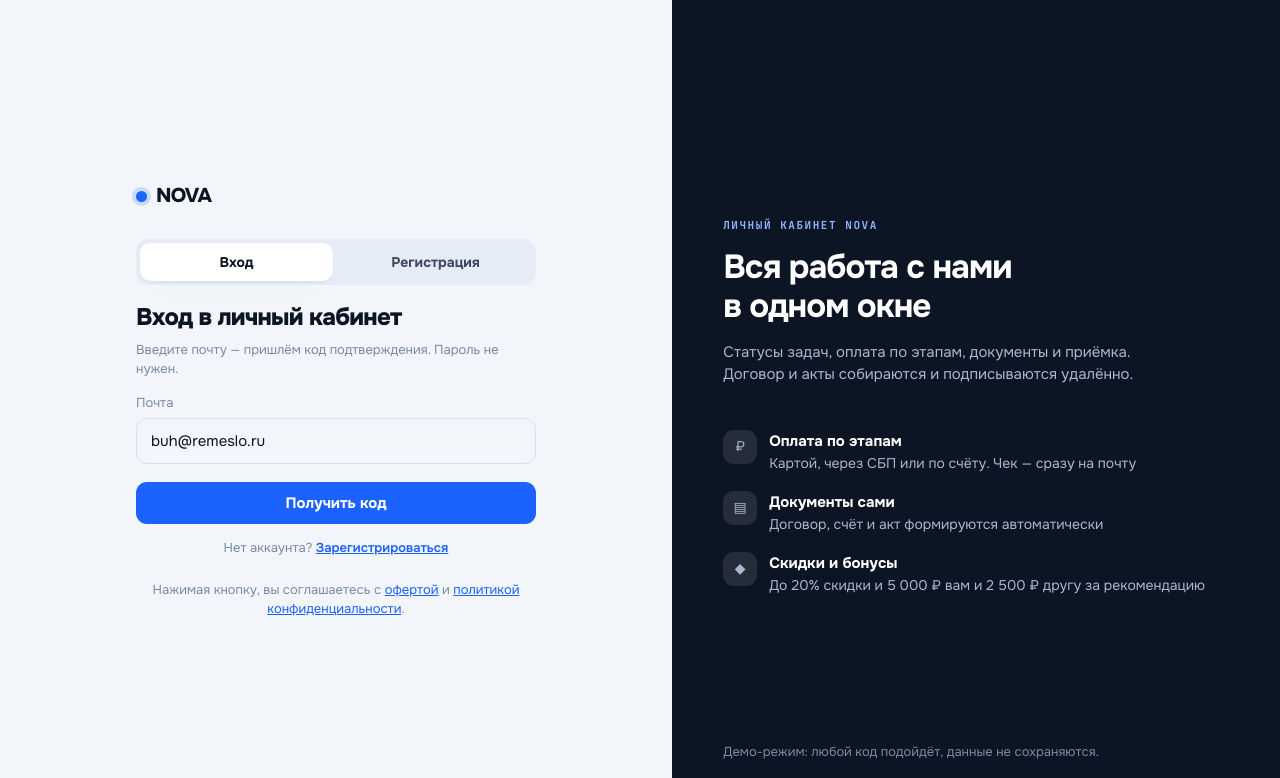
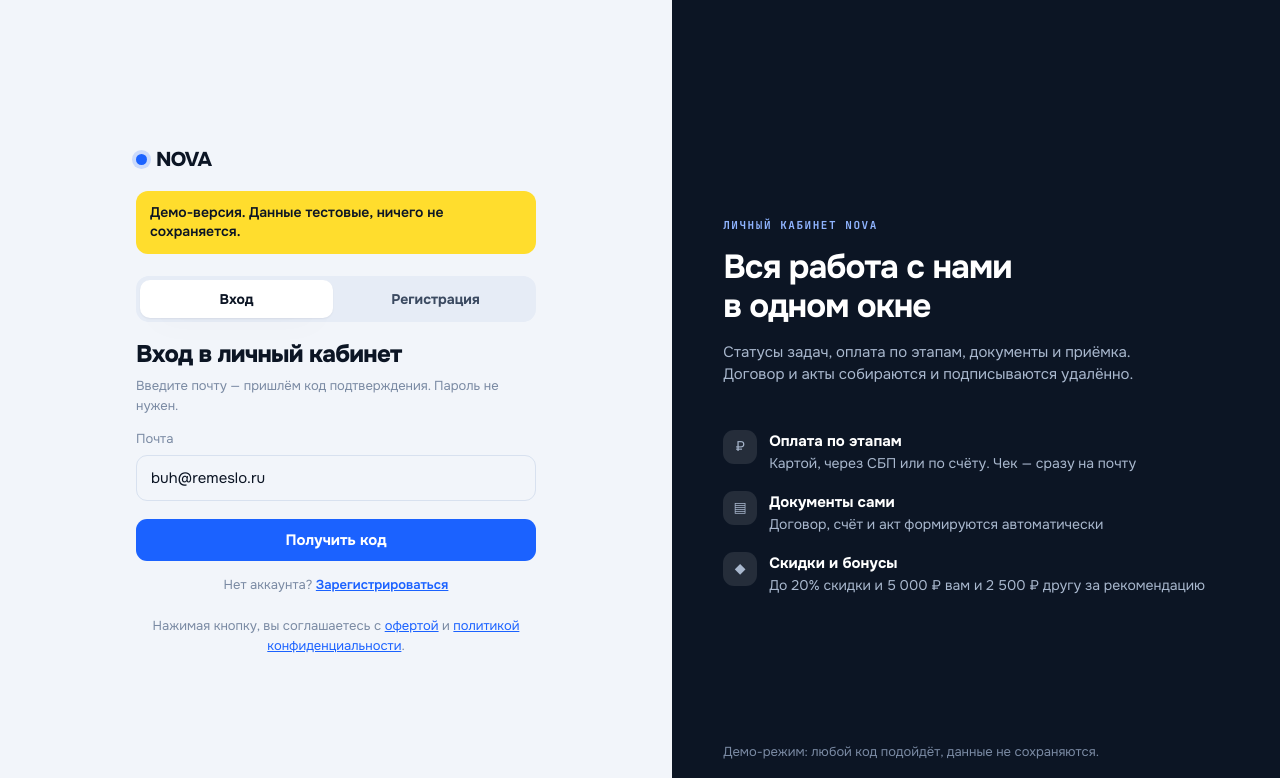
Before and after one commit to Aleksei1999/nova, a plain HTML site: page nova-cabinet.html in a window 1280 px wide. Shown: the top 778 px of the page. Drawn offline with Linux system fonts and the light colour scheme.

Commit message:
Add demo banner on cabinet login/registration screen

```diff
--- a/nova-cabinet.html
+++ b/nova-cabinet.html
@@ -313,6 +313,7 @@ section[hidden]{display:none}
   <div class="authmain">
     <div class="authbox">
       <div class="logo" style="padding:0 0 6px"><span class="dot"></span>NOVA</div>
+      <div style="margin:10px 0 4px; padding:12px 14px; background:#FFDD2D; color:#0C1524; border-radius:12px; font-size:14px; font-weight:600; line-height:1.4">Демо-версия. Данные тестовые, ничего не сохраняется.</div>
 
       <div id="authForms">
         <div class="authtabs">
```
